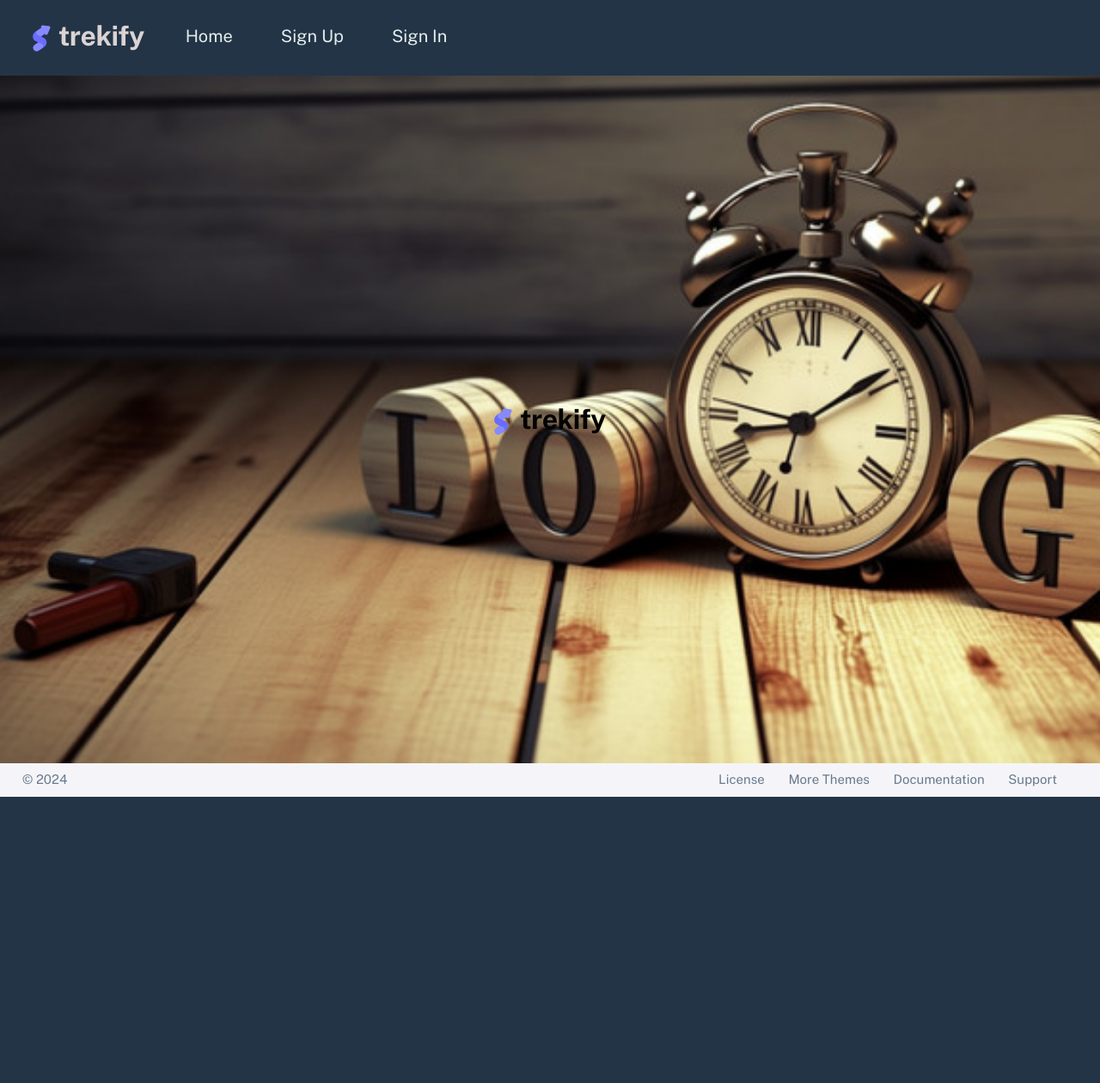
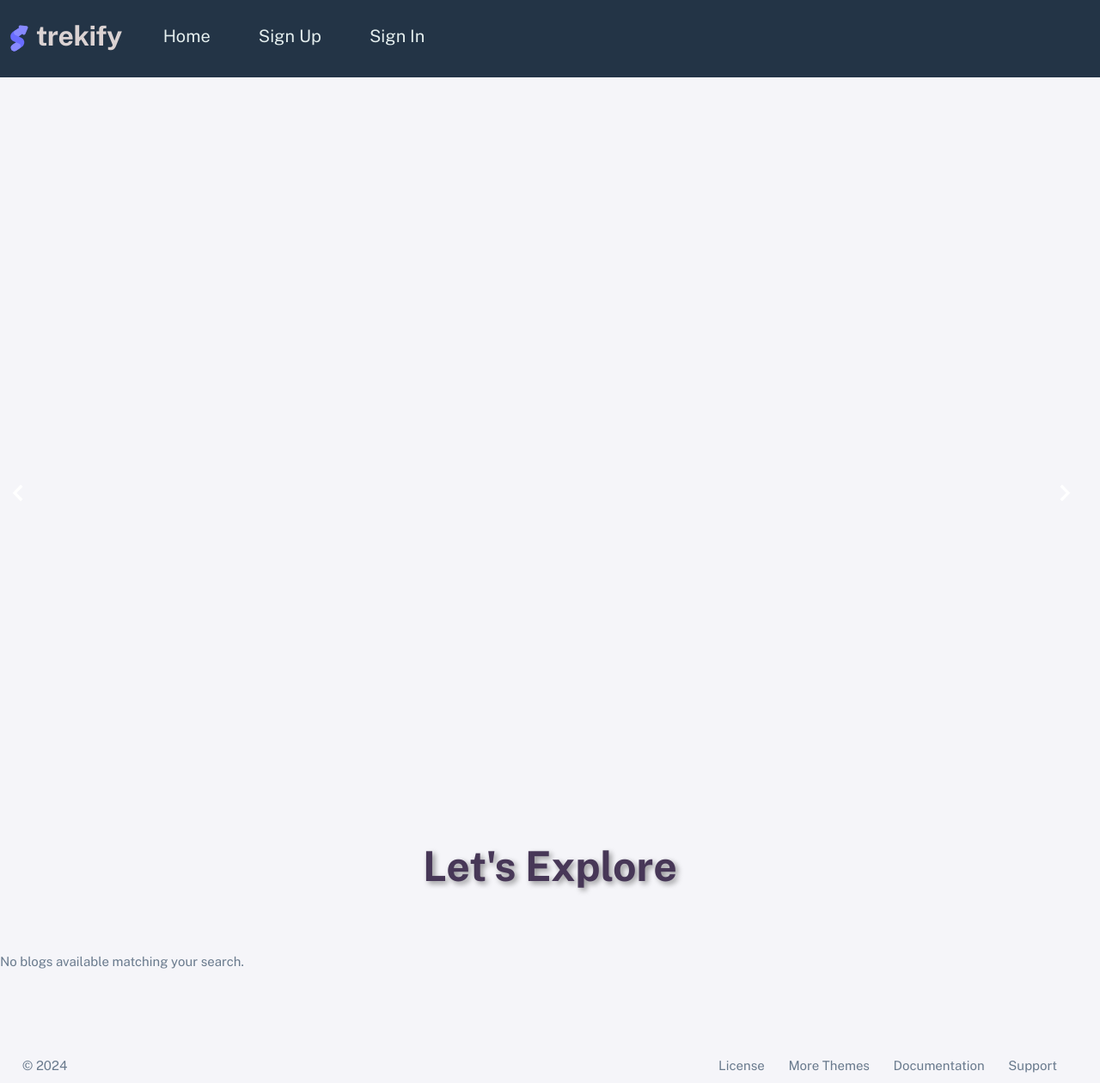
Before and after one commit to Shiljababu/BlogProject, a Django app: page / in a window 1280 px wide. Shown: the whole page at 86% size. Before the commit the page ends 927 px from the top, so only its background shows below. Run offline with Django 5.2, Linux system fonts and the light colour scheme; some libraries are stand-ins or nearby versions.

Commit message:
first commit

```diff
--- a/sitevisitor/templates/sitevisitor/register.html
+++ b/sitevisitor/templates/sitevisitor/register.html
@@ -120,7 +120,7 @@
               </div>
 
               <!-- Profile Form -->
-              <h4>Profile Information</h4>
+
               <div class="form-group">
                   {{ profile_form.phone.label_tag }}
                   {{ profile_form.phone }}
--- a/sitevisitor/templates/sitevisitor/site_home.html
+++ b/sitevisitor/templates/sitevisitor/site_home.html
@@ -2,101 +2,276 @@
 {% extends 'sitevisitor/site_base.html' %}
 {% load static %}
 {% block title %}
-    Blog | SiteHome
+    Blog | UserHome
 {% endblock %}
 {% block content %}
 
-<div class="container-xxl background-image d-flex justify-content-center align-items-center" style="margin-top: -10px;">
-    <div class="text-center">
-        <!-- TrekiFy Logo -->
-        <div class="app-brand demo logo-background">
-            <a href="index.html" class="app-brand-link">
-                <span class="app-brand-logo demo">
-                    <svg
-                      width="200%"
-                      height="200%"
-                      viewBox="0 0 25 42"
-                      version="1.1"
-                      xmlns="http://www.w3.org/2000/svg"
-                      xmlns:xlink="http://www.w3.org/1999/xlink">
-                        <!-- SVG paths here -->
-                         <!-- Logo -->
+<!-- Include Font Awesome -->
+<link rel="stylesheet" href="https://cdnjs.cloudflare.com/ajax/libs/font-awesome/5.15.4/css/all.min.css">
 
-                      <defs>
-                        <path
-                          d="M13.7918663,0.358365126 L3.39788168,7.44174259 C0.566865006,9.69408886 -0.379795268,12.4788597 0.557900856,15.7960551 C0.68998853,16.2305145 1.09562888,17.7872135 3.12357076,19.2293357 C3.8146334,19.7207684 5.32369333,20.3834223 7.65075054,21.2172976 L7.59773219,21.2525164 L2.63468769,24.5493413 C0.445452254,26.3002124 0.0884951797,28.5083815 1.56381646,31.1738486 C2.83770406,32.8170431 5.20850219,33.2640127 7.09180128,32.5391577 C8.347334,32.0559211 11.4559176,30.0011079 16.4175519,26.3747182 C18.0338572,24.4997857 18.6973423,22.4544883 18.4080071,20.2388261 C17.963753,17.5346866 16.1776345,15.5799961 13.0496516,14.3747546 L10.9194936,13.4715819 L18.6192054,7.984237 L13.7918663,0.358365126 Z"
-                          id="path-1"
-                        ></path>
-                        <path
-                          d="M5.47320593,6.00457225 C4.05321814,8.216144 4.36334763,10.0722806 6.40359441,11.5729822 C8.61520715,12.571656 10.0999176,13.2171421 10.8577257,13.5094407 L15.5088241,14.433041 L18.6192054,7.984237 C15.5364148,3.11535317 13.9273018,0.573395879 13.7918663,0.358365126 C13.5790555,0.511491653 10.8061687,2.3935607 5.47320593,6.00457225 Z"
-                          id="path-3"
-                        ></path>
-                        <path
-                          d="M7.50063644,21.2294429 L12.3234468,23.3159332 C14.1688022,24.7579751 14.397098,26.4880487 13.008334,28.506154 C11.6195701,30.5242593 10.3099883,31.790241 9.07958868,32.3040991 C5.78142938,33.4346997 4.13234973,34 4.13234973,34 C4.13234973,34 2.75489982,33.0538207 2.37032616e-14,31.1614621 C-0.55822714,27.8186216 -0.55822714,26.0572515 -4.05231404e-15,25.8773518 C0.83734071,25.6075023 2.77988457,22.8248993 3.3049379,22.52991 C3.65497346,22.3332504 5.05353963,21.8997614 7.50063644,21.2294429 Z"
-                          id="path-4"
-                        ></path>
-                        <path
-                          d="M20.6,7.13333333 L25.6,13.8 C26.2627417,14.6836556 26.0836556,15.9372583 25.2,16.6 C24.8538077,16.8596443 24.4327404,17 24,17 L14,17 C12.8954305,17 12,16.1045695 12,15 C12,14.5672596 12.1403557,14.1461923 12.4,13.8 L17.4,7.13333333 C18.0627417,6.24967773 19.3163444,6.07059163 20.2,6.73333333 C20.3516113,6.84704183 20.4862915,6.981722 20.6,7.13333333 Z"
-                          id="path-5"
-                        ></path>
-                      </defs>
-                      <g id="g-app-brand" stroke="none" stroke-width="1" fill="none" fill-rule="evenodd">
-                        <g id="Brand-Logo" transform="translate(-27.000000, -15.000000)">
-                          <g id="Icon" transform="translate(27.000000, 15.000000)">
-                            <g id="Mask" transform="translate(0.000000, 8.000000)">
-                              <mask id="mask-2" fill="white">
-                                <use xlink:href="#path-1"></use>
-                              </mask>
-                              <use fill="#696cff" xlink:href="#path-1"></use>
-                              <g id="Path-3" mask="url(#mask-2)">
-                                <use fill="#696cff" xlink:href="#path-3"></use>
-                                <use fill-opacity="0.2" fill="#FFFFFF" xlink:href="#path-3"></use>
-                              </g>
-                              <g id="Path-4" mask="url(#mask-2)">
-                                <use fill="#696cff" xlink:href="#path-4"></use>
-                                <use fill-opacity="0.2" fill="#FFFFFF" xlink:href="#path-4"></use>
-                              </g>
-                            </g>
-                            <g
-                              id="Triangle"
-                              transform="translate(19.000000, 11.000000) rotate(-300.000000) translate(-19.000000, -11.000000) "
-                            >
-                              <use fill="#696cff" xlink:href="#path-5"></use>
-                              <use fill-opacity="0.2" fill="#FFFFFF" xlink:href="#path-5"></use>
-                            </g>
-                          </g>
-                        </g>
-                      </g>
+<!-- Main Content Wrapper -->
+<div class="page-content">
 
-              <!-- /Logo -->
-                    </svg>
-                </span>
-                <span class="app-brand-text demo menu-text fw-bolder ms-2"
-                      style="font-size: 2rem; color: rgb(3, 3, 3);">TrekiFy</span>
-            </a>
+        <div class="container mt-4" id="search-bar" style="display: none;">
+            <form method="GET" action="{% url 'userhome' %}" class="d-flex">
+                <input class="form-control me-2" type="text" name="q" placeholder="Search for blogs or username" aria-label="Search" value="{{ query }}"
+                style="background-color: #ffffff; color: #333333; border: 2px solid #24d7f7;" />
+                <button class="btn btn-outline-primary" type="submit" style="background-color: #1cd9fa; color: #ffffff; border-color: #050505;">Search</button>
+            </form>
         </div>
-        <!-- End of TrekiFy Logo -->
+        <div id="blogCarousel" class="carousel slide" data-bs-ride="carousel" style="position: relative; width: 100vw; height: 100vh; overflow: hidden; margin-top: 20px !important; padding: 0; margin-left: -10px;">
+    <div class="carousel-inner" style="height: 100%;">
+        {% for blog in blogs %}
+        {% if blog.author != request.user %}
+        <div class="carousel-item {% if forloop.first %}active{% endif %}" style="height: 100%;">
+            <img src="{% if blog.blog_image %}{{ blog.blog_image.url }}{% else %}{% static 'assets/img/elements/2.jpg' %}{% endif %}"
+                 class="d-block w-100"
+                 alt="Blog image"
+                 style="height: 100%; width: 100%; object-fit: cover;">
+            <div class="carousel-caption d-none d-md-block">
+                <h5>{{ blog.title }}</h5>
+                <p class="truncate-description">{{ blog.description|truncatewords:20 }}</p>
+                <a href="{% url 'site_login' blog.id %}" class="btn btn-info">Read More</a>
+            </div>
+        </div>
+        {% endif %}
+        {% endfor %}
     </div>
+    <button class="carousel-control-prev" type="button" data-bs-target="#blogCarousel" data-bs-slide="prev" style="width: 5%;">
+        <span class="carousel-control-prev-icon" aria-hidden="true"></span>
+        <span class="visually-hidden">Previous</span>
+    </button>
+    <button class="carousel-control-next" type="button" data-bs-target="#blogCarousel" data-bs-slide="next" style="width: 5%;">
+        <span class="carousel-control-next-icon" aria-hidden="true"></span>
+        <span class="visually-hidden">Next</span>
+    </button>
 </div>
-<style>
-    .background-image {
-    height: 100vh;
-    margin: 0;
-    padding: 0;
-    background-image: url('static/images/image.png'); /* Ensure the path is correct */
 
-    background-size: cover;
-    background-position: center;
+
+
+        <style>
+
+
+.truncate-description {
+    /* Ensure the element doesn't exceed its container */
+    overflow: hidden;
+    /* Add ellipsis (...) for overflowing text */
+    text-overflow: ellipsis;
+    /* Limit the height of the text block (adjust as needed) */
+    max-height: 3.6em; /* Adjust based on your font size and line-height */
+    /* Force a single line of text */
+    white-space: nowrap;
+    /* Add some padding and margin if needed */
+    margin-bottom: 1rem;
 }
 
-.logo-background {
-    display: flex;
-    justify-content: center;
-    align-items: center;
-    flex-direction: column;
-    padding: 20px;
-    border-radius: 10px;
+/* Adjust this if you need multiline truncation */
+.truncate-description-multiline {
+    display: -webkit-box;
+    -webkit-line-clamp: 3;
+    line-clamp: 3; /* Number of lines to show before truncating */
+    -webkit-box-orient: vertical;
+    overflow: hidden;
+    text-overflow: ellipsis;
+    max-height: 5.4em; /* Adjust based on line height and number of lines */
 }
 
-</style>
+            .container {
+    max-width: 100% !important;
+    overflow-x: hidden  !important; /* Prevent horizontal scrolling */
+    padding: 0; /* Remove padding if it's causing overflow */
+}
+
+            .blog-card {
+                position: relative;
+                background-color: white;
+                transition: background-color 0.3s ease, transform 0.3s ease;
+                border: 1px solid #ddd;
+                border-radius: 5px;
+                overflow: hidden;
+                display: flex;
+                flex-direction: column;
+                height: 400px !important; /* Reduced height */
+                width: 90% !important; /* Reduce width if needed */
+            }
+
+            .blog-card:hover {
+                background-color: #5aecf7; /* Change background color on hover */
+                transform: translateY(-5px); /* Slight lift effect on hover */
+            }
+            .blog-image {
+                width: 100%;
+                height: 100%;
+                object-fit: cover;
+                transition: transform 0.3s ease;
+            }
+
+            .blog-image-container:hover .blog-image {
+                transform: scale(1.5) translateY(-5px);
+            }
+
+
+            /* Blog Image Container */
+            .blog-image-container {
+                position: relative;
+                width: 100%;
+                height: 50%; /* Adjust based on new design */
+                overflow: hidden;
+            }
+
+            .blog-image-container img {
+                width: 100%;
+                height: 100%;
+                object-fit: cover;
+            }
+
+            /* View Icon */
+            .view-icon {
+                position: absolute;
+                top: 50%;
+                left: 50%;
+                transform: translate(-50%, -50%);
+                font-size: 30px; /* Reduced icon size */
+                color: white;
+                opacity: 0;
+                transition: opacity 0.3s ease, color 0.3s ease, font-size 0.3s ease;
+            }
+
+            .blog-image-container:hover .view-icon {
+                opacity: 1;
+            }
+
+            .view-icon:hover {
+                color: #007bff; /* Blue color on hover */
+                font-size: 35px; /* Slight increase on hover */
+            }
+
+            /* Blog Content */
+            .blog-content {
+                padding: 10px; /* Reduced padding */
+                flex-grow: 1;
+            }
+
+            .blog-title {
+                font-size: 1rem; /* Reduced font size */
+                font-weight: bold;
+                margin-bottom: 5px; /* Reduced margin */
+            }
+
+            /* Truncate description */
+            .blog-description {
+                display: -webkit-box;
+                -webkit-box-orient: vertical;
+                overflow: hidden;
+                text-overflow: ellipsis;
+                -webkit-line-clamp: 2; /* Reduced lines */
+                line-clamp: 2;
+                margin-bottom: 10px; /* Reduced margin */
+            }
+
+            /* Blog Footer */
+            .blog-footer {
+                display: flex;
+                justify-content: flex-end;
+                padding: 5px; /* Reduced padding */
+            }
+
+            .blog-footer .btn {
+                font-size: 0.75rem; /* Reduced button font size */
+                margin-left: 5px; /* Reduced margin */
+            }
+
+            /* Adjust the page content */
+            .page-content {
+                margin-top: 3.5rem; /* Adjust based on navbar height */
+                padding: 0;
+                margin-left: 0px; /* Adjust margin to move the page content left */
+                margin-right: 0px;
+            }
+
+            .container, .container-fluid {
+                padding: 0;
+                margin: 0;
+            }
+
+            /* Card */
+            .card {
+                border: 20px solid #f3f0f0;
+                border-radius: 20px !important;
+                margin-left: 20px;
+                box-shadow: 40px 40px 40px rgba(0, 0, 0, 0.15);
+            }
+
+
+            </style>
+<div class="text-center mx-auto mb-5" data-wow-delay="0.1s" style="max-width: 500px;">
+    <p class="text-primary text-uppercase mb-2" style="font-size: 1.2rem; font-weight: bold; color: #ff5722; text-shadow: 2px 2px 4px rgba(0,0,0,0.5);"></p>
+    <h1 class="display-6 mb-4" style="font-size: 3rem; font-weight: bold; color: #473757; text-shadow: 3px 3px 6px rgba(0,0,0,0.4);">Let's Explore</h1>
+</div>
+
+<div class="container-fluid flex-grow-1 container-p-y">
+    <!-- Display Blogs -->
+    <div class="row mb-5">
+        {% if blogs %}
+            {% for blog in blogs %}
+            <div class="col-md-4 mb-3">
+                <div class="blog-card card mb-5">
+                    <!-- Blog Image Section -->
+                    <div class="blog-image-container">
+                        {% if blog.blog_image %}
+                        <img class="blog-image" src="{{ blog.blog_image.url }}" alt="Blog image" />
+                        {% else %}
+                        <img class="card-img img-fluid" src="{% static 'assets/img/elements/2.jpg' %}" alt="Default image" />
+                        {% endif %}
+                        <!-- View Icon in the Image -->
+                        <a href="{% url 'site_login' blog.id %}" class="view-icon">
+                            <i class="fas fa-eye"></i>
+                        </a>
+                    </div>
+
+                    <!-- Blog Content Section -->
+                    <div class="blog-content">
+                        <h5 class="blog-title">{{ blog.title|default:"Blog Title" }}</h5>
+                        <span class="text-muted" style="font-size: 0.9rem;">by {{ blog.author.username }}</span>
+                        <p class="blog-description">
+                            {{ blog.description|default:"Lorem ipsum dolor sit amet, consectetur adipiscing elit." }}
+                        </p>
+                    </div>
+
+                    <!-- Blog Footer with Buttons -->
+                    <div class="blog-footer">
+                        {% if user.is_authenticated and blog.author == user %}
+                        <a href="{% url 'site_login' blog.id %}" class="btn btn-outline-primary btn-sm">Edit</a>
+                        <form method="POST" action="{% url 'site_login' blog.id %}" style="display:inline;">
+                            {% csrf_token %}
+                            <button type="submit" class="btn btn-danger btn-sm">Delete</button>
+                        </form>
+                        {% endif %}
+                    </div>
+                </div>
+            </div>
+            {% endfor %}
+        {% else %}
+        <div class="col-md-12">
+            <p>No blogs available matching your search.</p>
+        </div>
+        {% endif %}
+    </div>
+
+
+</div>
+</div>
+
+
+<script>
+document.getElementById('toggle-search').addEventListener('click', function() {
+var searchBar = document.getElementById('search-bar');
+if (searchBar.style.display === 'none' || searchBar.style.display === '') {
+searchBar.style.display = 'block';
+} else {
+searchBar.style.display = 'none';
+}
+});
+</script>
+
 {% endblock %}
```
Also changed, not shown: db.sqlite3.
